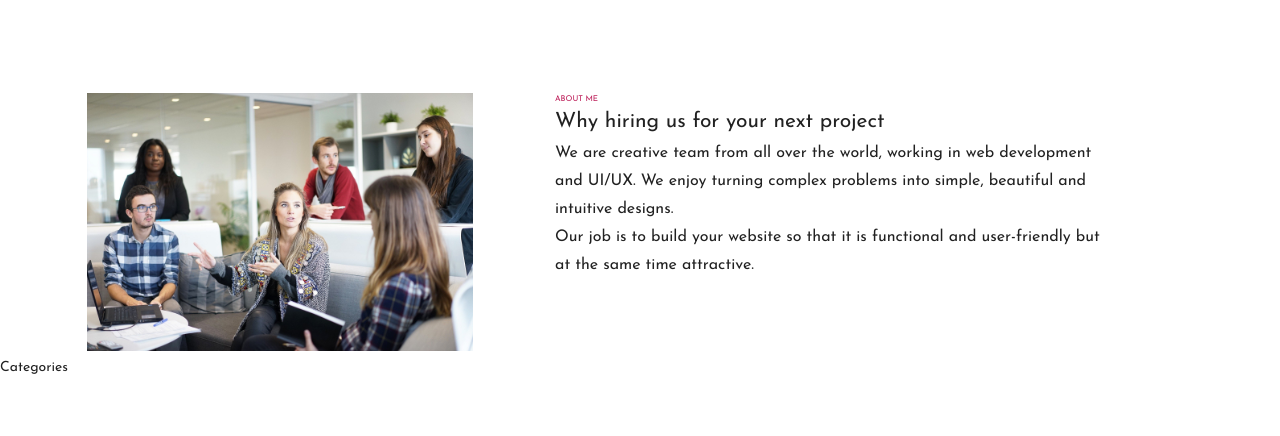
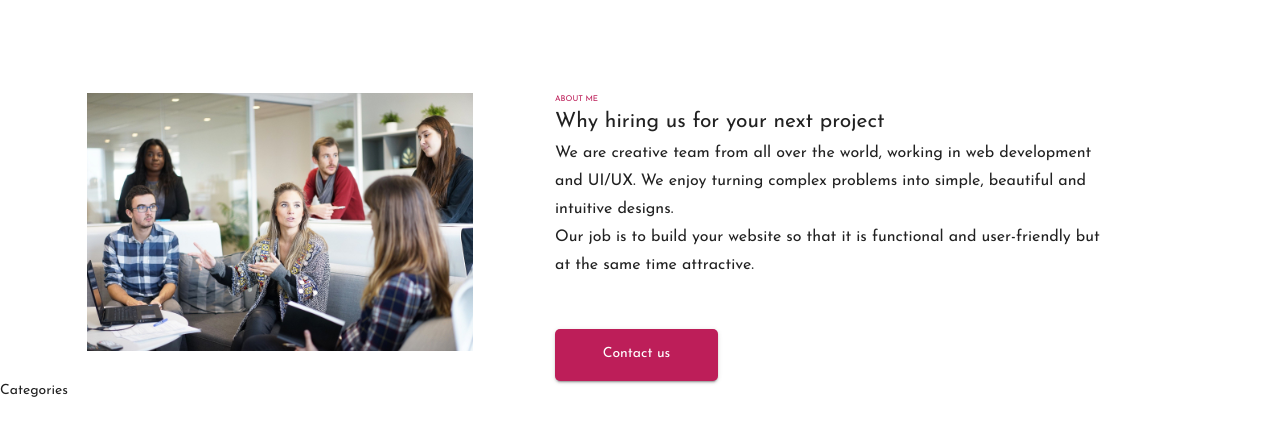
Before and after one commit to VinCodeTheWeb/genosio, a React (Create React App) app in the folder client/: page / in a window 1280 px wide. Shown: the part 707-1143 px from the top of the page. Built offline with nearby package versions, Linux system fonts and the light colour scheme.

Commit message:
adding button in about section

```diff
--- a/client/src/pages/home/home.component.tsx
+++ b/client/src/pages/home/home.component.tsx
@@ -76,6 +76,10 @@ const HomePage: React.FC = () => {
                             time attractive.
                         </Typography>
                     </Box>
+
+                    <Button className={classes.btnContact} variant="contained" color="primary">
+                        Contact us
+                    </Button>
                 </>
             }
             aboutCategories={<>Categories</>}
--- a/client/src/pages/home/home.styles.ts
+++ b/client/src/pages/home/home.styles.ts
@@ -54,6 +54,13 @@ const styles = ({ breakpoints }: Theme) =>
         hiringText: {
             fontSize: '2.1rem',
         },
+        btnContact: {
+            width: '16.3rem',
+            height: '5.2rem',
+            borderRadius: 5,
+            textTransform: 'none',
+            marginTop: '5rem',
+        },
     });
 
 export const useStyles = makeStyles(styles);
```
